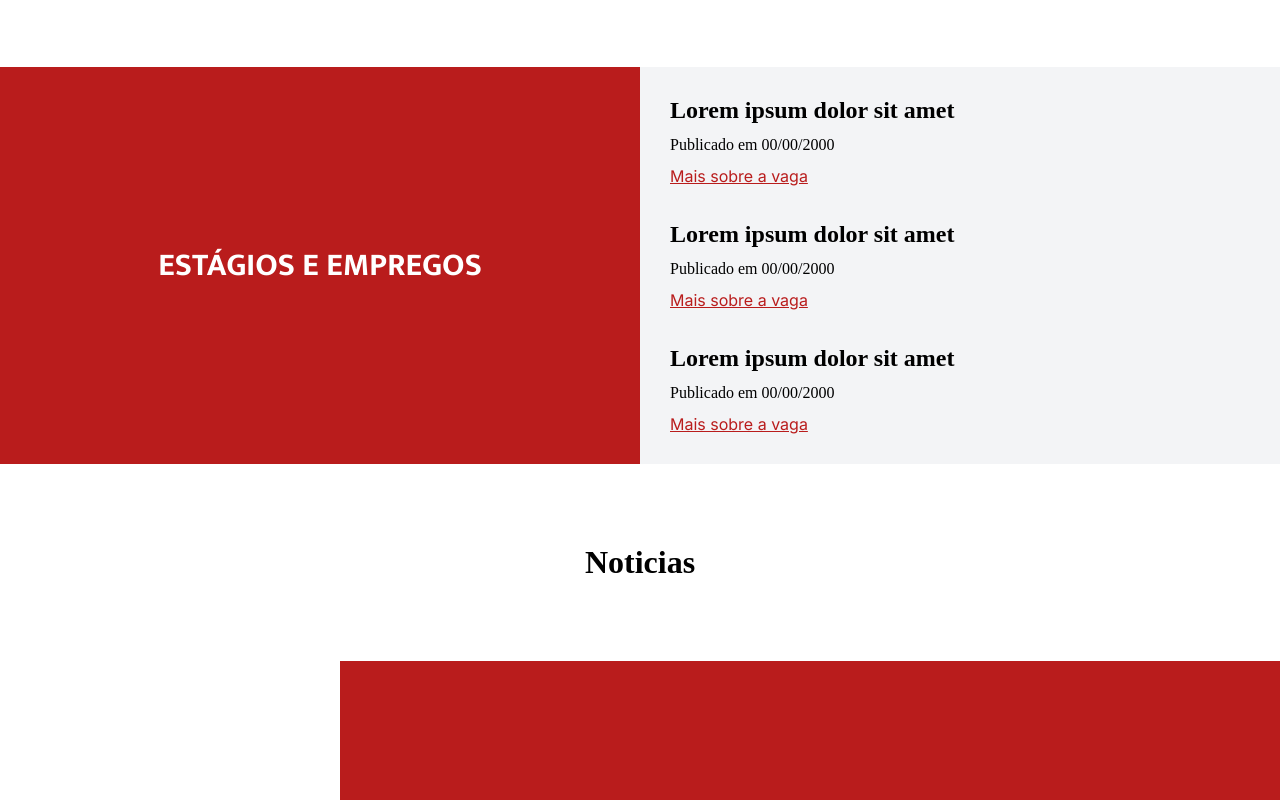
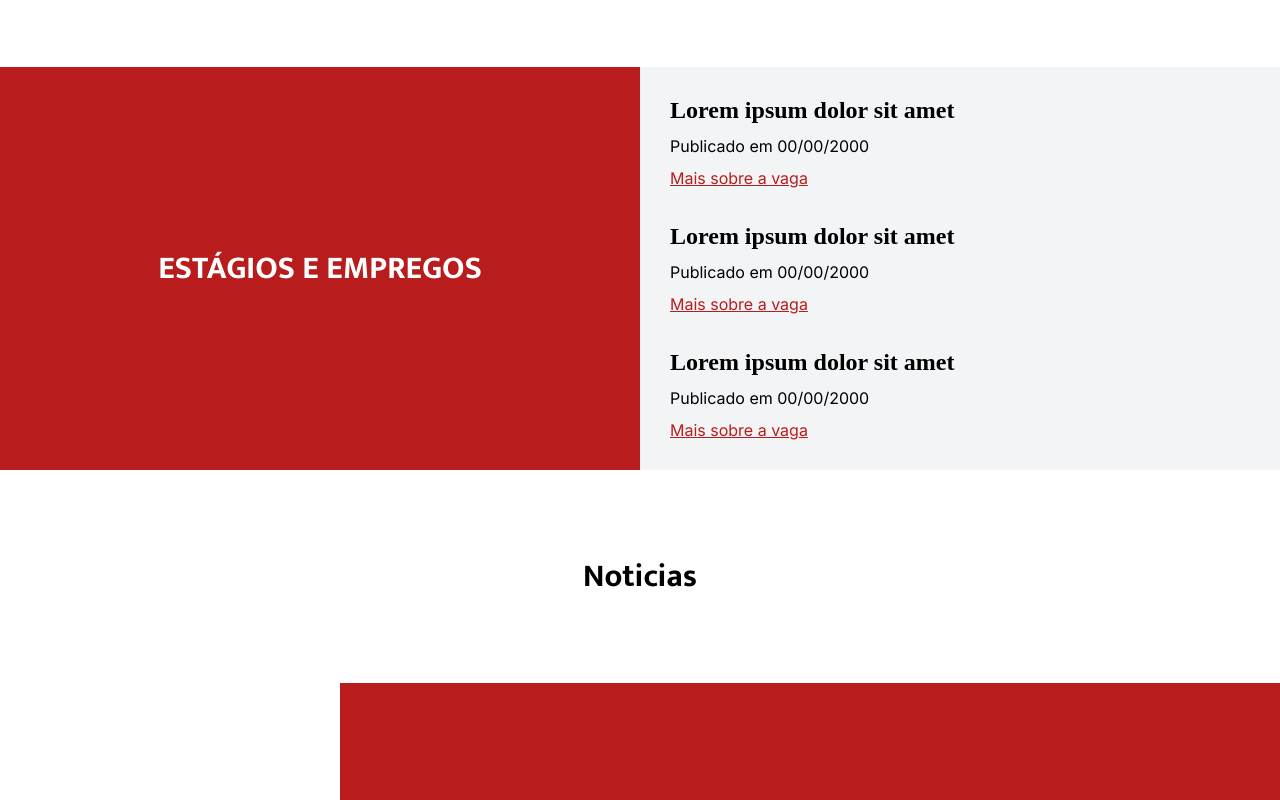
Before and after one commit to Higoralmeida702/PortalEscolar, a React (Vite) app: page / in a window 1280 px wide. Shown: the part 1280-2080 px from the top of the page. Built offline with nearby package versions, Linux system fonts and the light colour scheme.

Commit message:
Organização elementos

```diff
--- a/src/styles.css
+++ b/src/styles.css
@@ -13,6 +13,14 @@
     margin: 0;
     padding: 0;
     box-sizing: border-box;
+}
+
+h1 {
+    font-family: "Mukta", sans-serif;
+}
+
+p {
+    font-family: "Inter", sans-serif;
 }
 
 .headerNavegacao ul {
```
Also changed, not shown: src/componentes/inicio/subHeader/subheader.css (indentation only).
